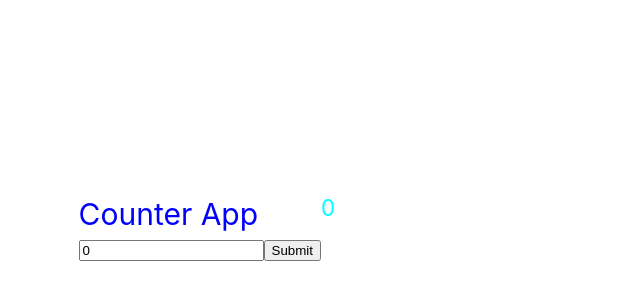
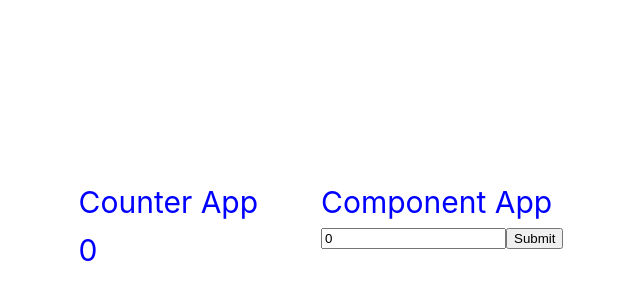
Before and after one commit to timothypartaliano/vite-project, a Vue app: page / in a window 1280 px wide. Shown: the part 174-474 px from the top of the page, without its empty margins (319-959 px from the left). Built offline with nearby package versions, Linux system fonts and the light colour scheme.

Commit message:
add props

```diff
--- a/src/App.vue
+++ b/src/App.vue
@@ -1,9 +1,10 @@
 <script>
-  export default {
+import CounterApp from './components/CounterApp.vue'
+
+export default {
     data() {
       return {
         number: 0,
-        input: 0,
         input: 0
       }
     },
@@ -13,13 +14,14 @@
         this.input = 0
         event.preventDefault()
     }
-  }
+  },
+  components: { CounterApp }
 }
 </script>
 
 <template>
   <h1>Counter App</h1>
-  <h2>{{ number }}</h2>
+  <CounterApp :number="number" title="Component App"></CounterApp>
 
   <form @submit="increment">
     <input type="number" v-model="input">
--- /dev/null
+++ b/src/components/CounterApp.vue
@@ -0,0 +1,13 @@
+<script>
+export default {
+    props: {
+        title: String,
+        number: Number
+    }
+}
+</script>
+
+<template>
+    <h1>{{ title }}</h1>
+    <h1>{{ number }}</h1>
+</template>
```
